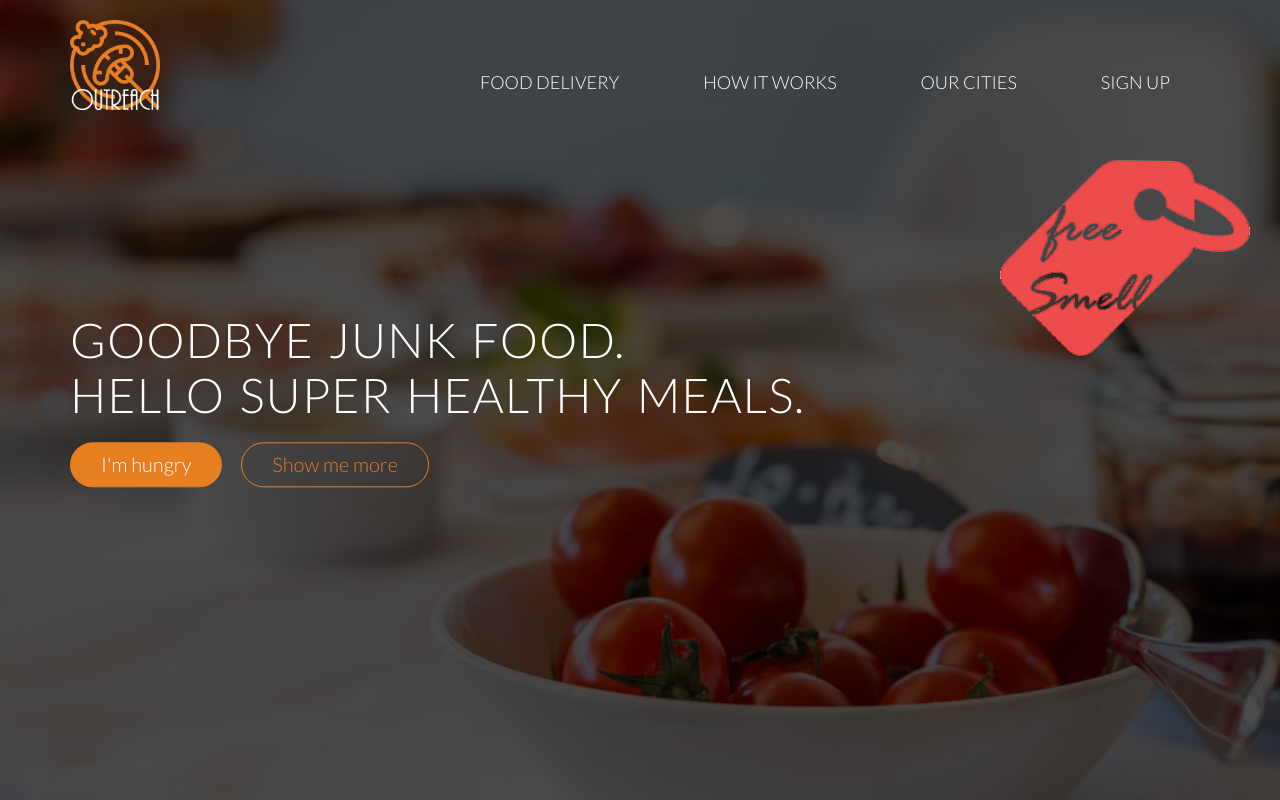
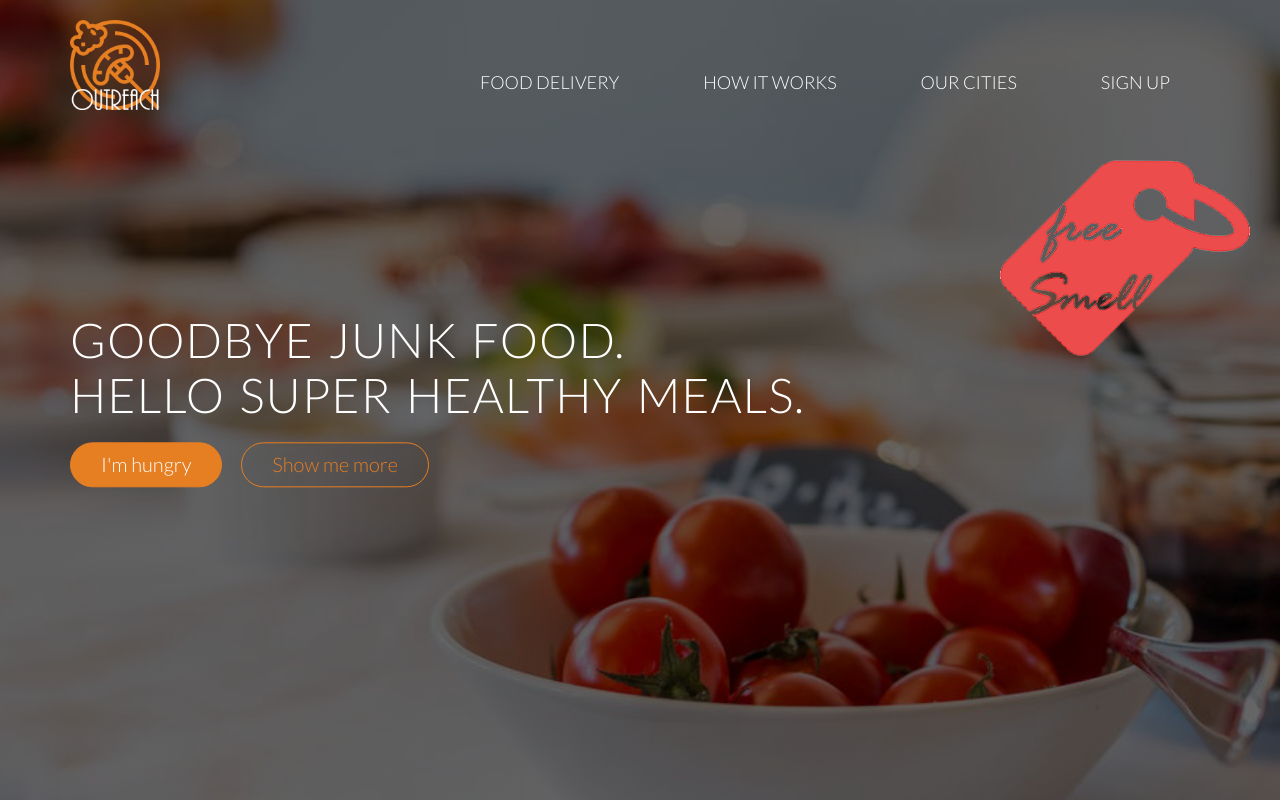
Before and after one commit to alamwebtech/omnifood-project, a plain HTML site: page index.html in a window 1280 px wide. Shown: the top 800 px of the page. Drawn offline with Linux system fonts and the light colour scheme; files whose address does not match are found by name.

Commit message:
background transparent

```diff
--- a/resources/css/style.css
+++ b/resources/css/style.css
@@ -217,7 +217,7 @@ input[type=submit]{
 */
 
 header{
-    background-image: linear-gradient(rgba(0,0,0,0.7), rgba(0,0,0,0.7)), url(img/body.png);
+    background-image: linear-gradient(rgba(0,0,0,0.6), rgba(0,0,0,0.6)), url(img/body.png);
     background-size: cover;
     background-position: center;
     height: 100vh;
```
